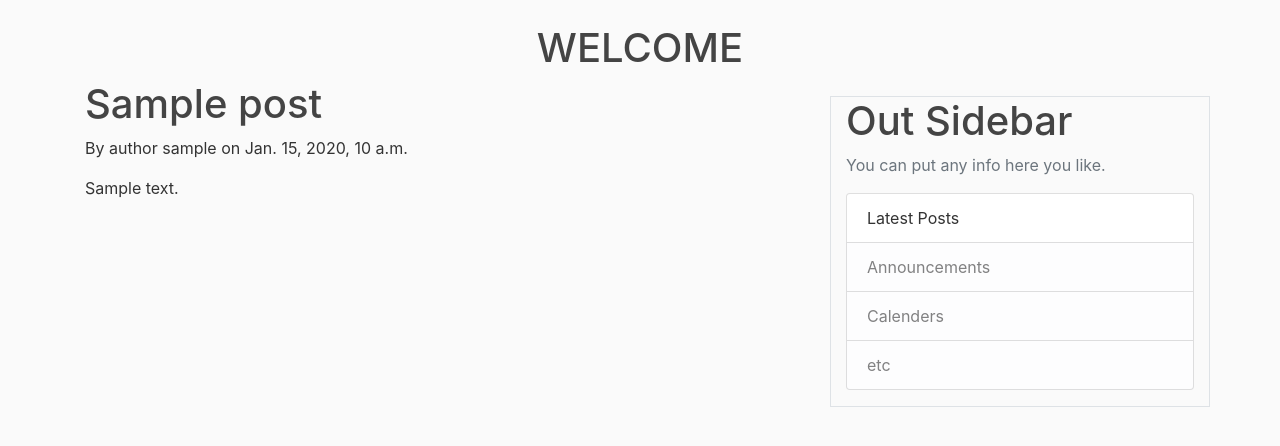
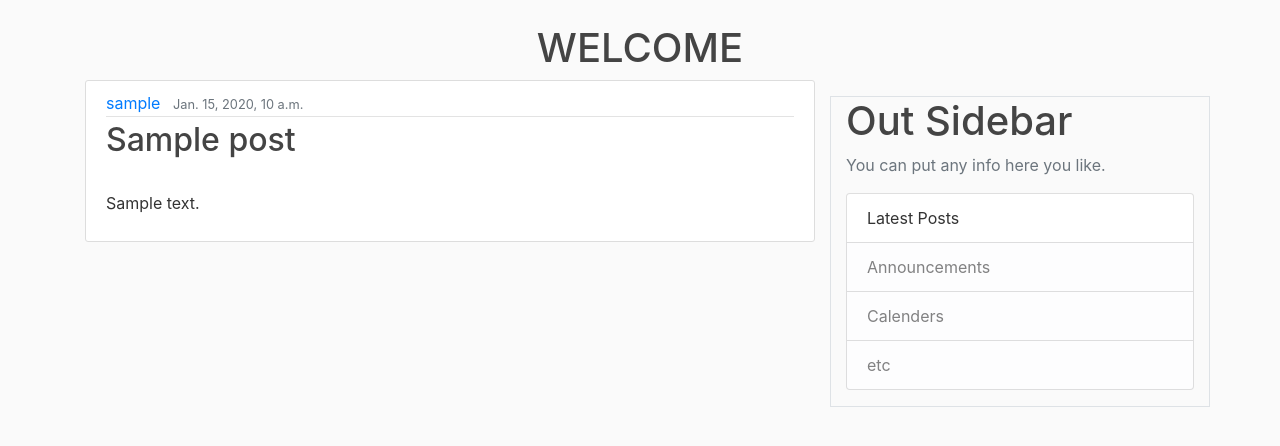
Before and after one commit to Sedherthe/Dj-Blog, a Django app: page /blog/ in a window 1280 px wide. Shown: the part 56-502 px from the top of the page. Run offline with Django 3.2, Linux system fonts and the light colour scheme; tables that the repository leaves empty hold one stand-in row (values such as "Sample post"); some libraries are stand-ins or nearby versions.

Commit message:
Add media class to Article tags in home display

```diff
--- a/blog/templates/blog/home.html
+++ b/blog/templates/blog/home.html
@@ -1,8 +1,23 @@
 {% extends "blog/base.html" %}
 {% block content %}
 	{% for post in posts %}
-		<h1>{{post.title}}</h1>
-		<p>By author {{post.author}} on {{post.date_published}} </p>
-		<p> {{post.content}} </p>
+		<article class="media content-section">
+			<div class="media-body">
+				<div class="article-metadata">
+					<a class="mr-2" href="#">
+						{{ post.author }}
+					</a>
+					<small class="text-muted">
+						{{ post.date_published }}
+					</small>
+				</div>
+				<h2 class="article-title">
+					{{ post.title }}
+				</h2>
+				<p class="article-content">
+					{{ post.content }}
+				</p>
+			</div>
+		</article>
 	{% endfor %}
 {% endblock content %}
```
